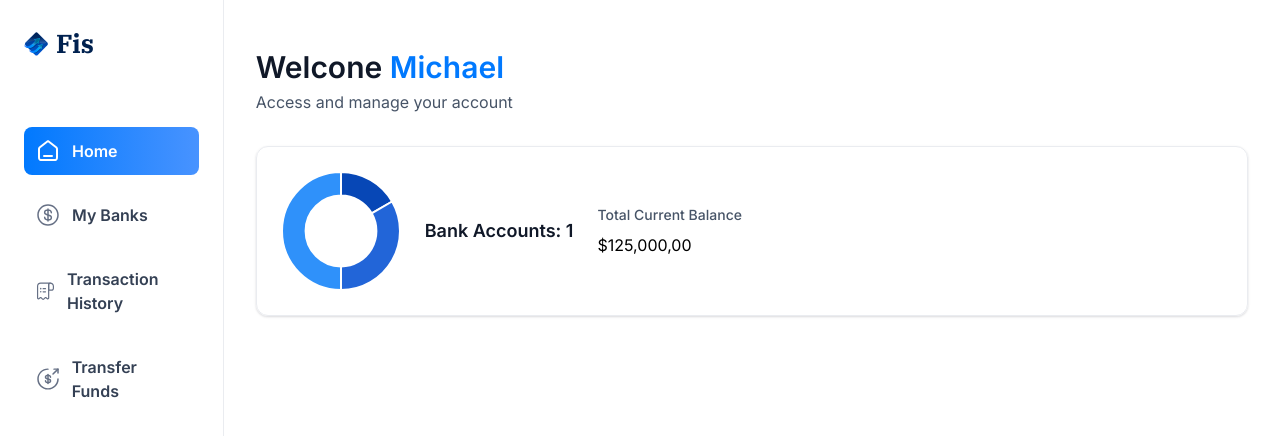
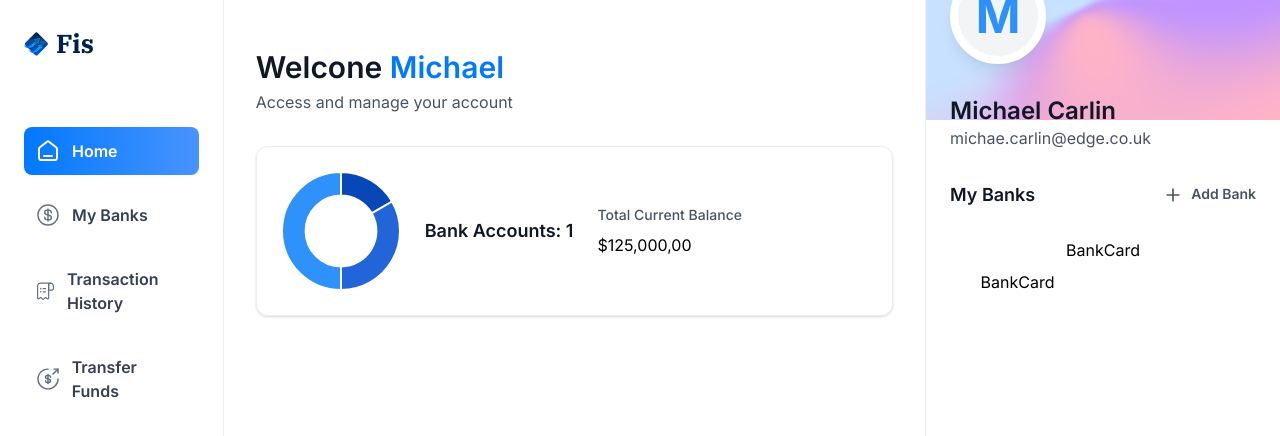
Before and after one commit to mcarlin1998/finBankApp, a Next.js app: page / in a window 1280 px wide. Shown: the top 436 px of the page. Built offline with nearby package versions, Linux system fonts and the light colour scheme.

Commit message:
RightSideBar setup and component creation for bank cards

```diff
--- a/app/(root)/page.tsx
+++ b/app/(root)/page.tsx
@@ -1,9 +1,14 @@
 import HeaderBox from "@/components/HeaderBox";
+import RightSiderbar from "@/components/RightSidebar";
 import TotalBalanceBox from "@/components/TotalBalanceBox";
 import React from "react";
 
 const Home = () => {
-  const loggedIn = { firstName: "Michael" };
+  const loggedIn = {
+    firstName: "Michael",
+    lastName: "Carlin",
+    email: "michae.carlin@edge.co.uk",
+  };
 
   return (
     <section className="home">
@@ -24,6 +29,8 @@
           </div>
         </header>
       </div>
+
+      <RightSiderbar user={loggedIn} transactions={[]} banks={[{}, {}]} />
     </section>
   );
 };
--- /dev/null
+++ b/components/BankCard.tsx
@@ -0,0 +1,7 @@
+import React from "react";
+
+const BankCard = () => {
+  return <div>BankCard</div>;
+};
+
+export default BankCard;
--- /dev/null
+++ b/components/RightSidebar.tsx
@@ -0,0 +1,52 @@
+import Link from "next/link";
+import React from "react";
+import Image from "next/image";
+import BankCard from "./BankCard";
+
+const RightSidebar = ({ user, transactions, banks }: RightSidebarProps) => {
+  return (
+    <aside className="right-sidebar">
+      <section className="flex flex-col pb-8">
+        <div className="profile-banner">
+          <div className="profile">
+            <div className="profile-img">
+              <span className="text-5xl font-bold text-blue-500">
+                {user.firstName[0]}
+              </span>
+            </div>
+            <div className="profile-details">
+              <h1 className="profile-name">
+                {user.firstName} {user.lastName}
+              </h1>
+              <p className="profile-email">{user.email}</p>
+            </div>
+          </div>
+        </div>
+      </section>
+      <section className="banks">
+        <div className="flex w-full justify-between">
+          <h2 className="header-2">My Banks</h2>
+          <Link href="/" className="flex gap-2">
+            <Image src="/icons/plus.svg" width={20} height={20} alt="plus" />
+            <h2 className="text-14 font-semibold text-gray-600">Add Bank</h2>
+          </Link>
+        </div>
+
+        {banks?.length > 0 && (
+          <div className="relative flex flex-1 flex-col items-center justify-center gap-5">
+            <div className="relative z-10">
+              <BankCard />
+            </div>
+            {banks[1] && (
+              <div className="absolute right-0 top-8 z-0 w-[90%]">
+                <BankCard />
+              </div>
+            )}
+          </div>
+        )}
+      </section>
+    </aside>
+  );
+};
+
+export default RightSidebar;
```
